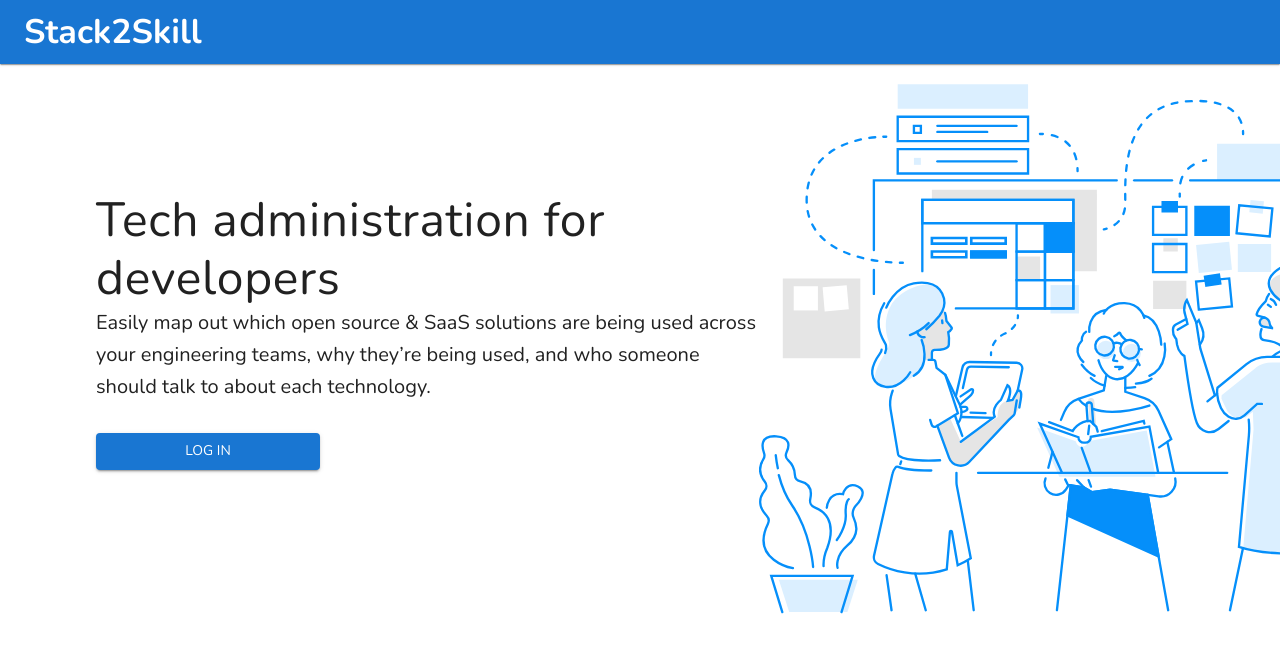
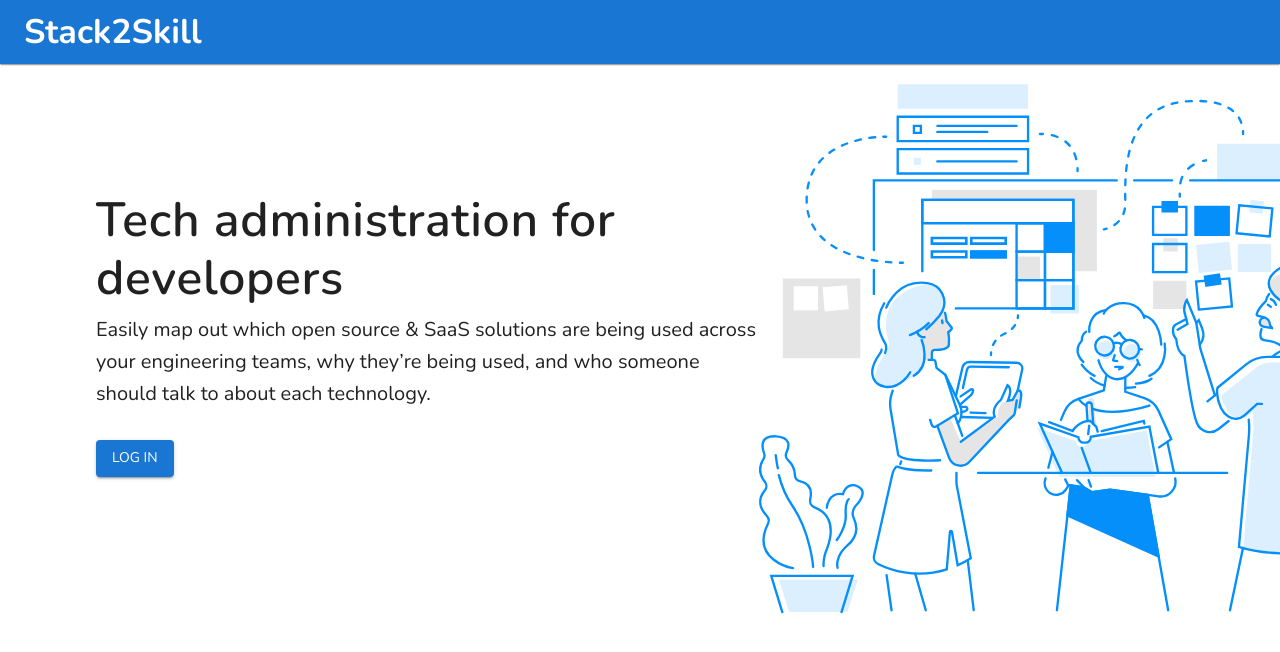
Before and after one commit to jesusr00/stack2skills-frontend, a React (Create React App) app: page / in a window 1280 px wide. Shown: the top 652 px of the page. Built offline with nearby package versions, Linux system fonts and the light colour scheme.

Commit message:
Refactorization of home styles to emotion

```diff
--- a/package.json
+++ b/package.json
@@ -19,7 +19,6 @@
     "@emotion/styled": "^11.3.0",
     "@mui/icons-material": "^5.1.1",
     "@mui/material": "^5.1.0",
-    "@mui/styles": "^5.1.1",
     "@testing-library/jest-dom": "^5.11.4",
     "@testing-library/react": "^11.1.0",
     "@testing-library/user-event": "^12.1.10",
--- a/src/modules/home/views/Home.tsx
+++ b/src/modules/home/views/Home.tsx
@@ -1,13 +1,17 @@
-import React, { useState } from 'react';
 import { useTranslation } from 'react-i18next';
 import { Typography, AppBar, Box, Toolbar, Button, Grid } from '@mui/material';
 
-import { ReactComponent as LandingBg } from '~/assets/vectors/landingbg.svg';
-import useStyles from './styles';
+import {
+  ButtonContainer,
+  Description,
+  RootContainer,
+  SvgImage,
+  TextContainer,
+  Title,
+} from './styles';
 
 function Home(): JSX.Element {
   const [t] = useTranslation();
-  const classes = useStyles();
 
   return (
     <>
@@ -21,34 +25,18 @@ function Home(): JSX.Element {
           </Button> */}
         </Toolbar>
       </AppBar>
-      <Grid container className={classes.rootContainer}>
-        <Grid
-          item
-          xs={12}
-          sm={12}
-          md={7}
-          xl={7}
-          className={classes.textContainer}
-        >
-          <Typography
-            variant={'h3'}
-            fontWeight={500}
-            letterSpacing={0.72}
-            lineHeight={1.2}
-          >
-            {t('home.title')}
-          </Typography>
-          <Typography variant={'h6'}>{t('home.subtitle')}</Typography>
-          <Box className={classes.buttonContainer}>
-            <Button variant="contained" className={classes.startButton}>
-              {t('home.login')}
-            </Button>
-          </Box>
+      <RootContainer container>
+        <TextContainer item xs={12} sm={12} md={7} xl={7}>
+          <Title variant={'h3'}>{t('home.title')}</Title>
+          <Description variant={'h6'}>{t('home.subtitle')}</Description>
+          <ButtonContainer>
+            <Button variant="contained">{t('home.login')}</Button>
+          </ButtonContainer>
+        </TextContainer>
+        <Grid item xs={12} sm={12} md={5} xl={5}>
+          <SvgImage />
         </Grid>
-        <Grid item xs={12} sm={12} md={5} xl={5}>
-          <LandingBg className={classes.svgImage} />
-        </Grid>
-      </Grid>
+      </RootContainer>
     </>
   );
 }
--- a/src/modules/home/views/styles.ts
+++ b/src/modules/home/views/styles.ts
@@ -1,27 +1,64 @@
+import { Grid, styled, Typography } from '@mui/material';
 import { makeStyles } from '@mui/styles';
 
-const useStyles = makeStyles(() => ({
-  rootContainer: {
+import { ReactComponent as LandingBg } from '~/assets/vectors/landingbg.svg';
+
+export const RootContainer = styled(Grid)(({ theme }) => ({
   display: 'flex',
-    padding: '0 3em 2em 6em',
+  padding: '0 3em 0 6em',
+  position: 'relative',
   overflowX: 'hidden',
+  [theme.breakpoints.down('md')]: {
+    padding: '1em 1em 1em 1em',
+    height: '100vh',
   },
-  textContainer: {
+}));
+
+export const TextContainer = styled(Grid)(({ theme }) => ({
   paddingTop: '8em',
+
+  [theme.breakpoints.down('md')]: {
+    paddingTop: '1em',
   },
-  svgImage: {
+}));
+
+export const Title = styled(Typography)(({ theme }) => ({
+  lineHeight: 1.2,
+  letterSpacing: 0.72,
+  fontWeight: 600,
+
+  [theme.breakpoints.down('md')]: {
+    textAlign: 'center',
+    fontSize: '2rem',
+  },
+}));
+
+export const Description = styled(Typography)(({ theme }) => ({
+  marginTop: '7px',
+  [theme.breakpoints.down('md')]: {
+    textAlign: 'center',
+    fontSize: '1.2rem',
+  },
+}));
+
+export const ButtonContainer = styled('div')(({ theme }) => ({
+  display: 'flex',
+  margin: '30px 30px 30px 0',
+
+  [theme.breakpoints.down('md')]: {
+    justifyContent: 'center',
+  },
+}));
+
+export const SvgImage = styled(LandingBg)(({ theme }) => ({
   marginTop: 20,
   marginRight: -150,
   height: 530,
-  },
-  buttonContainer: {
-    display: 'flex',
-    margin: '30px 30px 30px 0',
-    maxWidth: '80%',
-  },
-  startButton: {
-    width: '16em',
+
+  [theme.breakpoints.down('md')]: {
+    position: 'absolute',
+    top: 0,
+    opacity: 0.07,
+    height: '100vh',
   },
 }));
-
-export default useStyles;
```
Lines whose indentation alone changed are shown as unchanged.
